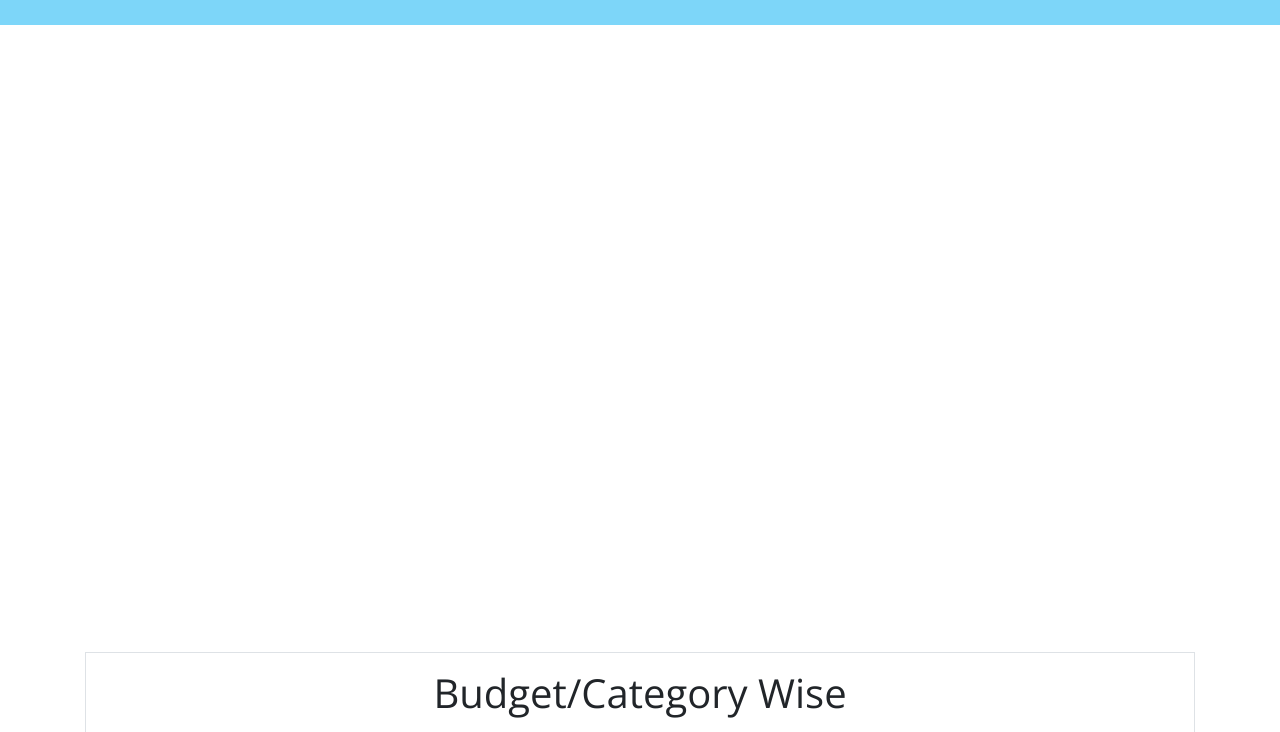
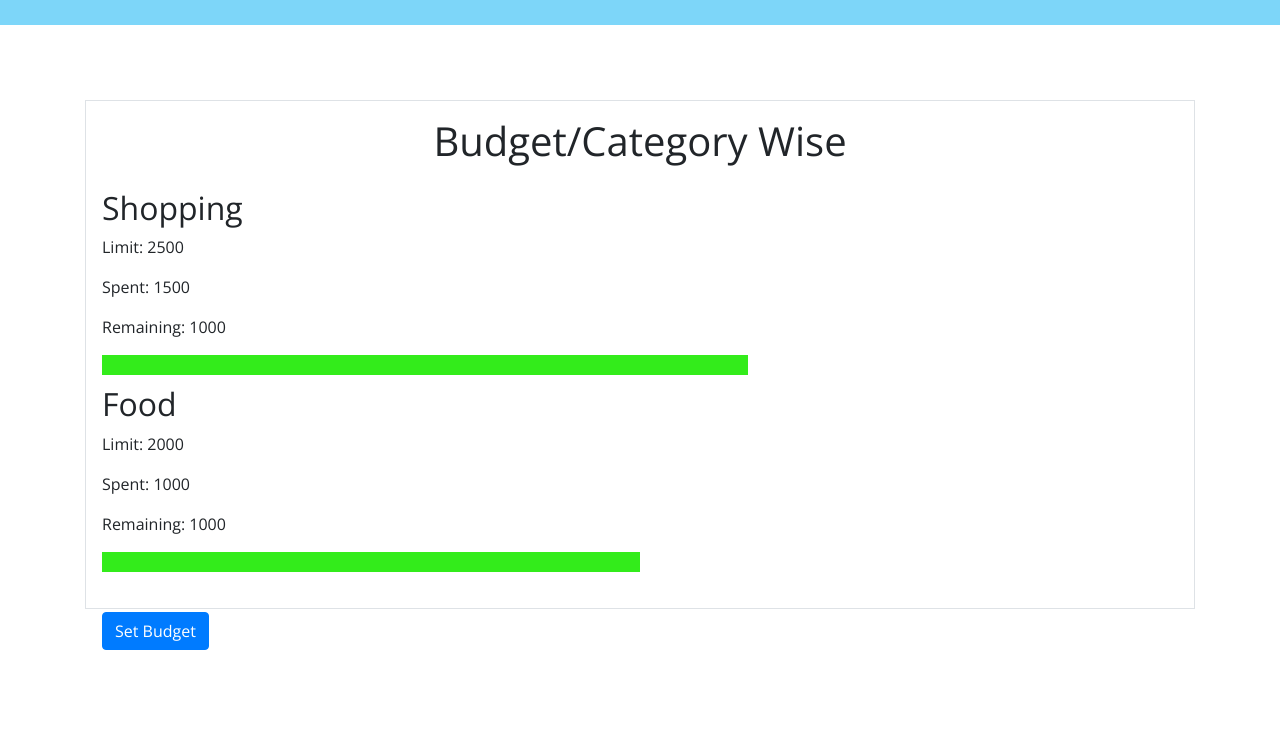
Before and after one commit to AmitKoushik07/Microsoft-Hackthon, a plain HTML site: page Category Wise/index.html in a window 1280 px wide. Shown: the part 68-800 px from the top of the page. Drawn offline with nearby package versions, Linux system fonts and the light colour scheme.

Commit message:
Reduced nav height

```diff
--- a/Category Wise/index.html
+++ b/Category Wise/index.html
@@ -49,7 +49,7 @@
       }
 
       header {
-        height: 90vh;
+        height: 21vh;
       }
 
       .black {
```
